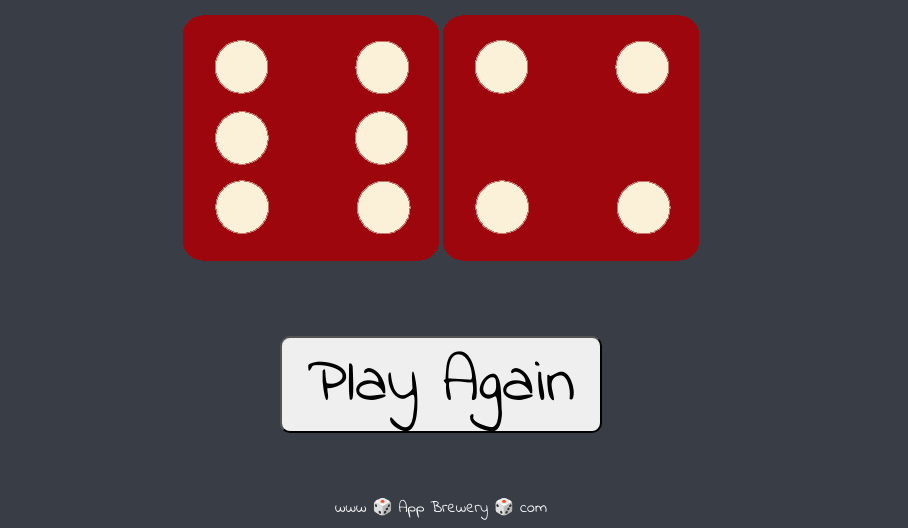
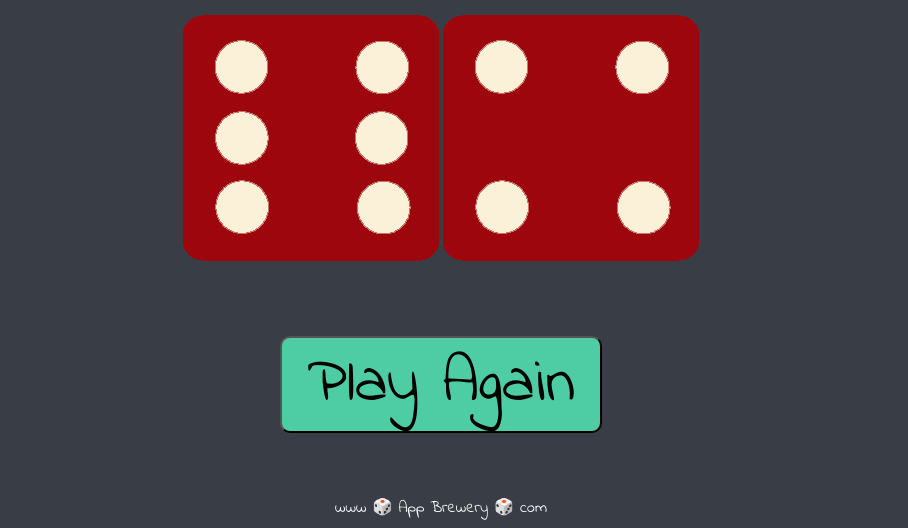
Before and after one commit to JacksonPalaka/Dice-Game, a plain HTML site: page index.html in a window 1280 px wide. In both pictures the pointer is over the input "Play Again". Shown: the part 441-969 px from the top of the page, without its empty margins (199-1107 px from the left). Drawn offline with Linux system fonts and the light colour scheme.

Commit message:
hover style updated

```diff
--- a/styles.css
+++ b/styles.css
@@ -42,3 +42,6 @@ hr{
     border-radius:10px;
     margin-top:50px;
 }
+.btn:hover{
+    background-color:#4ECCA3;
+}
```
